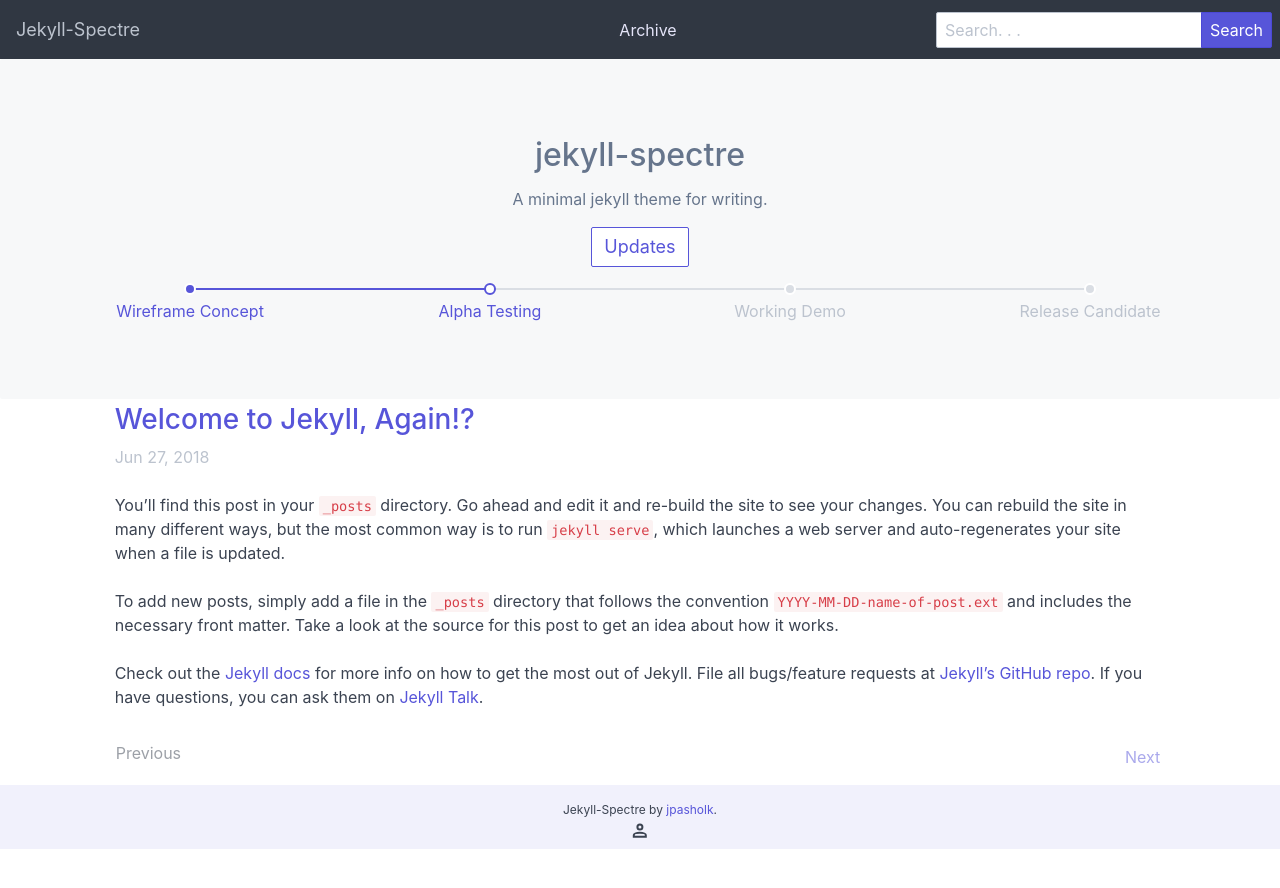
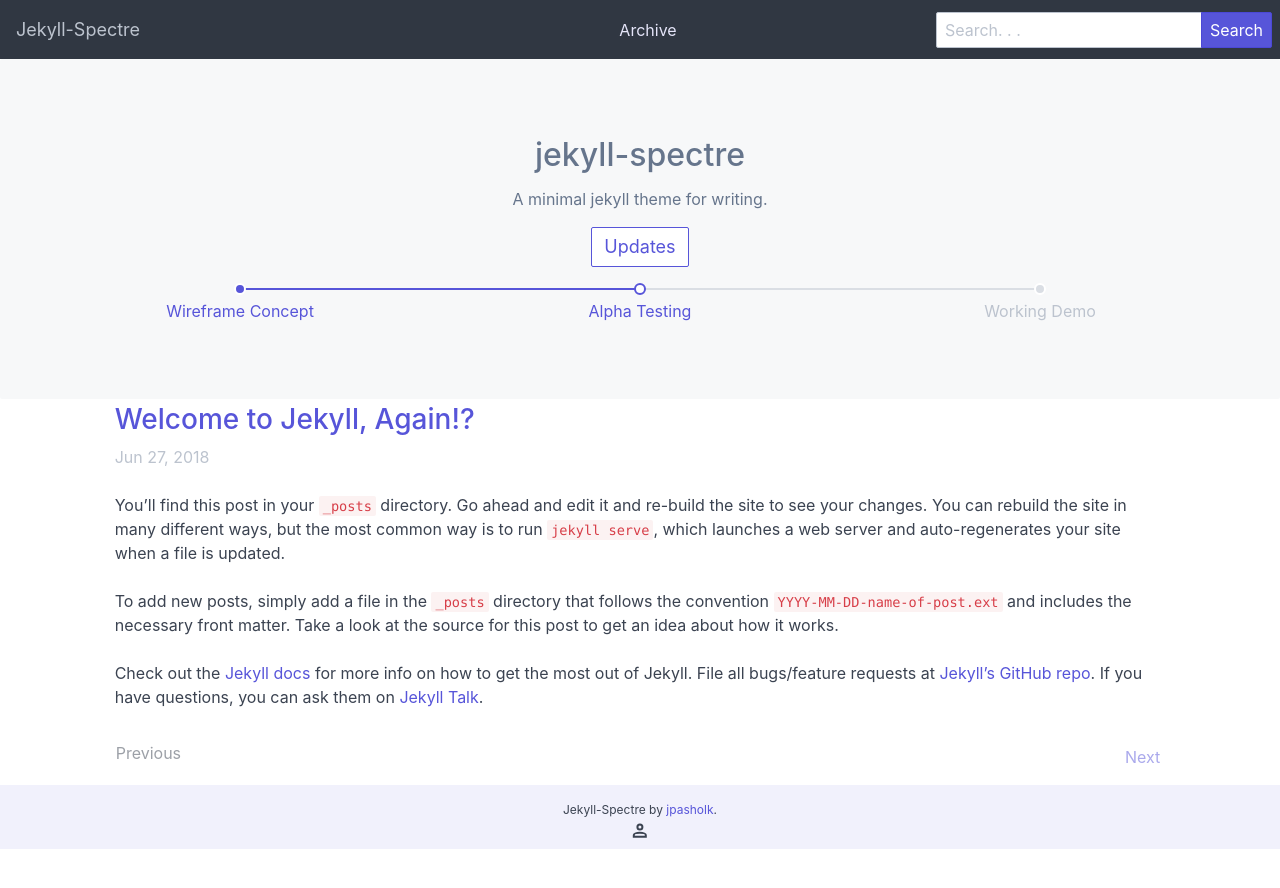
Before and after one commit to jpasholk/jekyll-spectre, a Jekyll site: the page built from index.html, in a window 1280 px wide. Shown: the top 888 px of the page. Built offline with Jekyll 4.4.1, drawn with Linux system fonts in a browser that asks for light colours; the list of posts is cut into pages by our own code.

Commit message:
Tweaking layout

```diff
--- a/_layouts/home.html
+++ b/_layouts/home.html
@@ -21,9 +21,6 @@ layout: default
           </li>
           <li class="step-item">
             <a href="#" class="tooltip" data-tooltip="Step 3">Working Demo</a>
-          </li>
-          <li class="step-item">
-            <a href="#" class="tooltip" data-tooltip="Step 4">Release Candidate</a>
           </li>
         </ul>
       </div>
```
